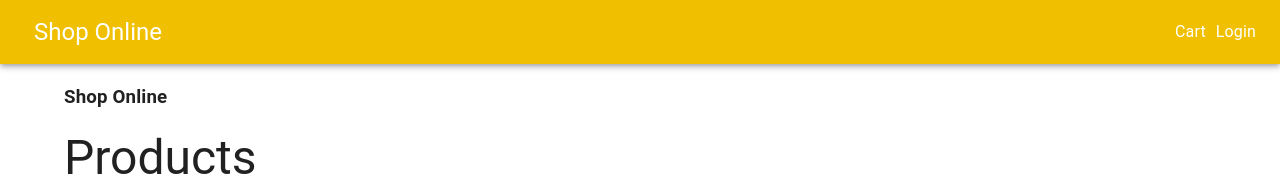
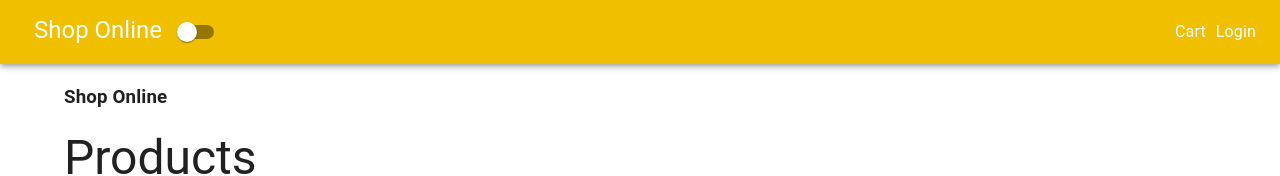
Before and after one commit to adrianhansa/next-shop, a Next.js app: page / in a window 1280 px wide. Shown: the top 176 px of the page. Built offline with nearby package versions, Linux system fonts and the light colour scheme.

Commit message:
Implemented switched for dark them using context

```diff
--- a/components/Layout.js
+++ b/components/Layout.js
@@ -6,17 +6,19 @@ import {
   ThemeProvider,
   Toolbar,
   Typography,
+  Switch,
   CssBaseline,
 } from '@mui/material';
 import useStyles from '../utils/styles';
 import Link from 'next/link';
 import Head from 'next/head';
 import { Store } from '../utils/Store';
+import Cookies from 'js-cookie';
 
 const Layout = ({ children, title, description }) => {
+  const label = { inputProps: { 'aria-label': 'Theme' } };
   const { state, dispatch } = useContext(Store);
   const { darkMode } = state;
-  console.log(state);
   const theme = createTheme({
     typography: {
       h1: {
@@ -41,6 +43,13 @@ const Layout = ({ children, title, description }) => {
     },
   });
   const classes = useStyles();
+  const themeHandler = () => {
+    dispatch({
+      type: darkMode ? 'DARK_MODE_OFF' : 'DARK_MODE_ON',
+    });
+    const newDarkMode = !darkMode;
+    Cookies.set('darkMode', newDarkMode ? 'ON' : 'OFF');
+  };
   return (
     <div>
       <Head>
@@ -54,6 +63,12 @@ const Layout = ({ children, title, description }) => {
           <Toolbar>
             <Typography variant="h5" className={classes.brand}>
               <Link href="/">Shop Online </Link>
+              <Switch
+                {...label}
+                checked={darkMode}
+                color="primary"
+                onChange={themeHandler}
+              />
             </Typography>
             <div className={classes.grow}></div>
             <div>
--- a/package.json
+++ b/package.json
@@ -14,6 +14,7 @@
     "@mui/icons-material": "^5.5.0",
     "@mui/material": "^5.5.0",
     "@mui/styles": "^5.5.0",
+    "js-cookie": "^3.0.1",
     "next": "12.1.0",
     "react": "17.0.2",
     "react-dom": "17.0.2"
--- a/utils/Store.js
+++ b/utils/Store.js
@@ -1,9 +1,12 @@
 import { createContext, useReducer } from 'react';
+import Cookies from 'js-cookie';
 
 export const Store = createContext();
 const initialState = {
-  darkMode: false,
+  darkMode: Cookies.get('darkMode') === 'ON' ? true : false,
 };
+
+console.log(initialState);
 
 function reducer(state, action) {
   switch (action.type) {
```
Also changed, not shown: 1 other file (tests, documents, lock files or other folders).
